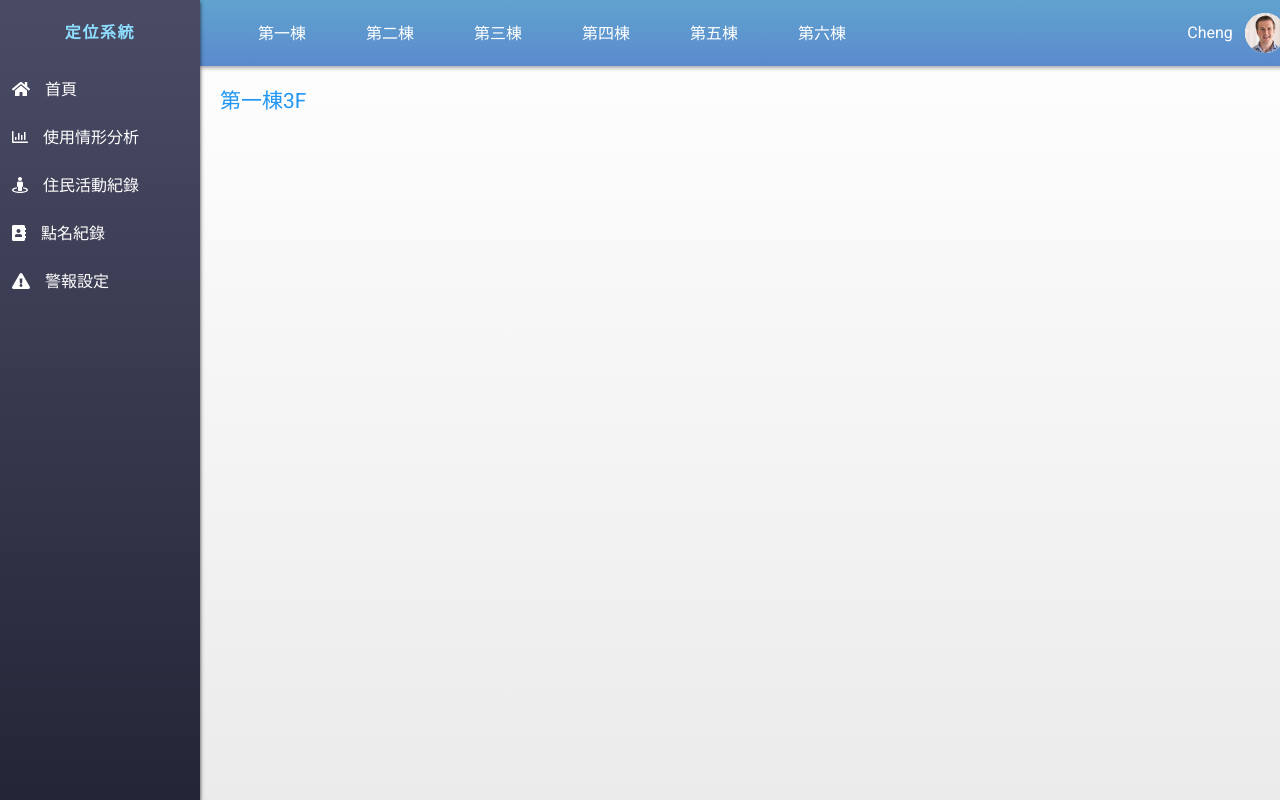
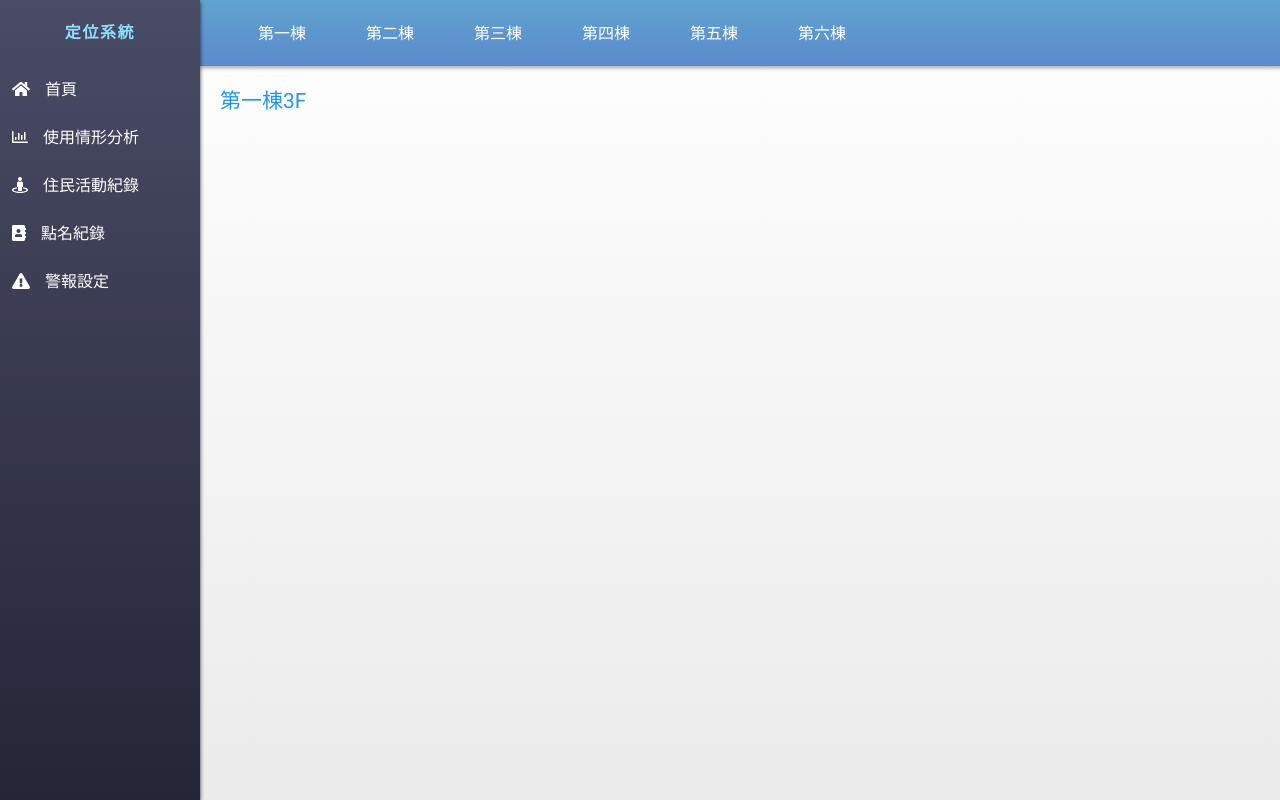
Before and after one commit to sukijamie/sukijamie.github.io, a plain HTML site: page location/index.html in a window 1280 px wide. Shown: the top 800 px of the page. Drawn offline with Linux system fonts and the light colour scheme.

Commit message:
remove logout and character avatar

```diff
--- a/location/index.html
+++ b/location/index.html
@@ -127,11 +127,6 @@
           </li>
           </ul>
           <!-- 樓層區域-->
-          <a href="login.html" class="logout">Cheng</a>
-          <div class='circle'>
-            <div class='inner'>
-            </div>
-          </div>
         </div>
       </nav>
     </header>
```
